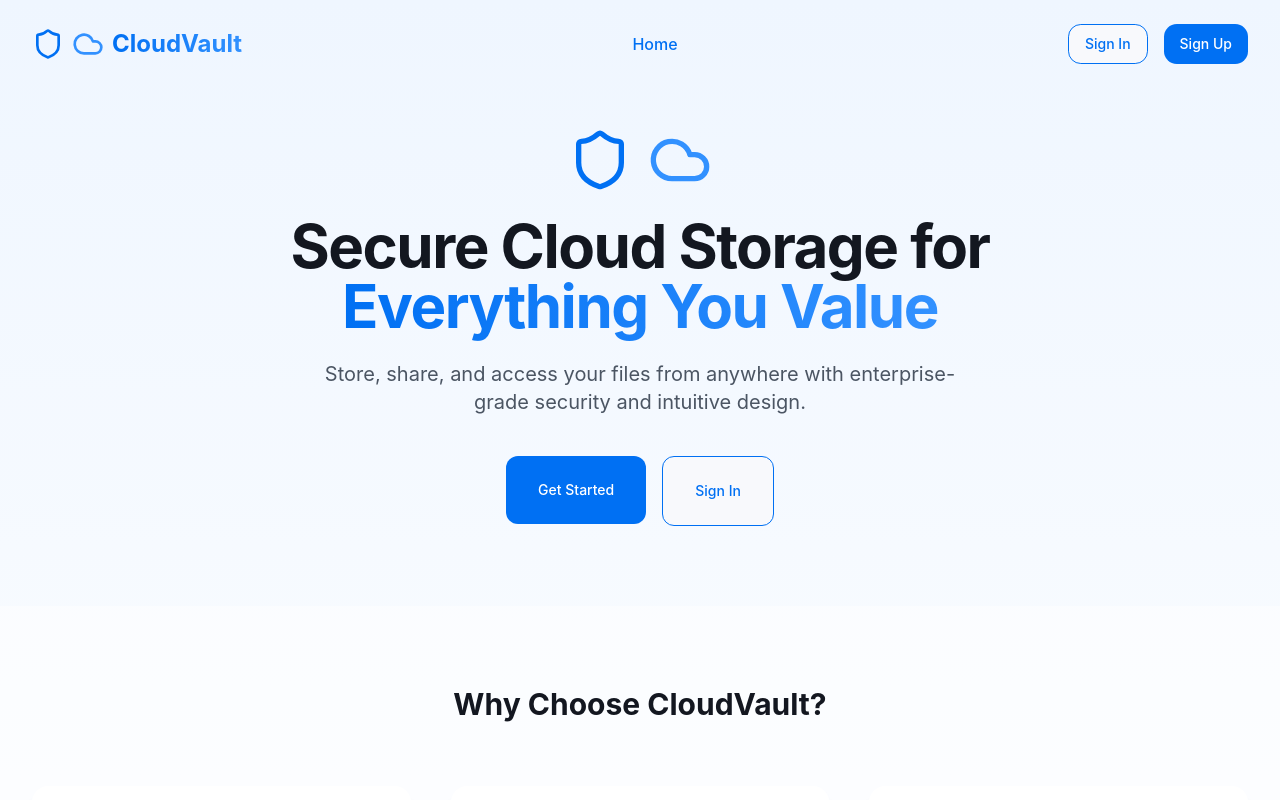
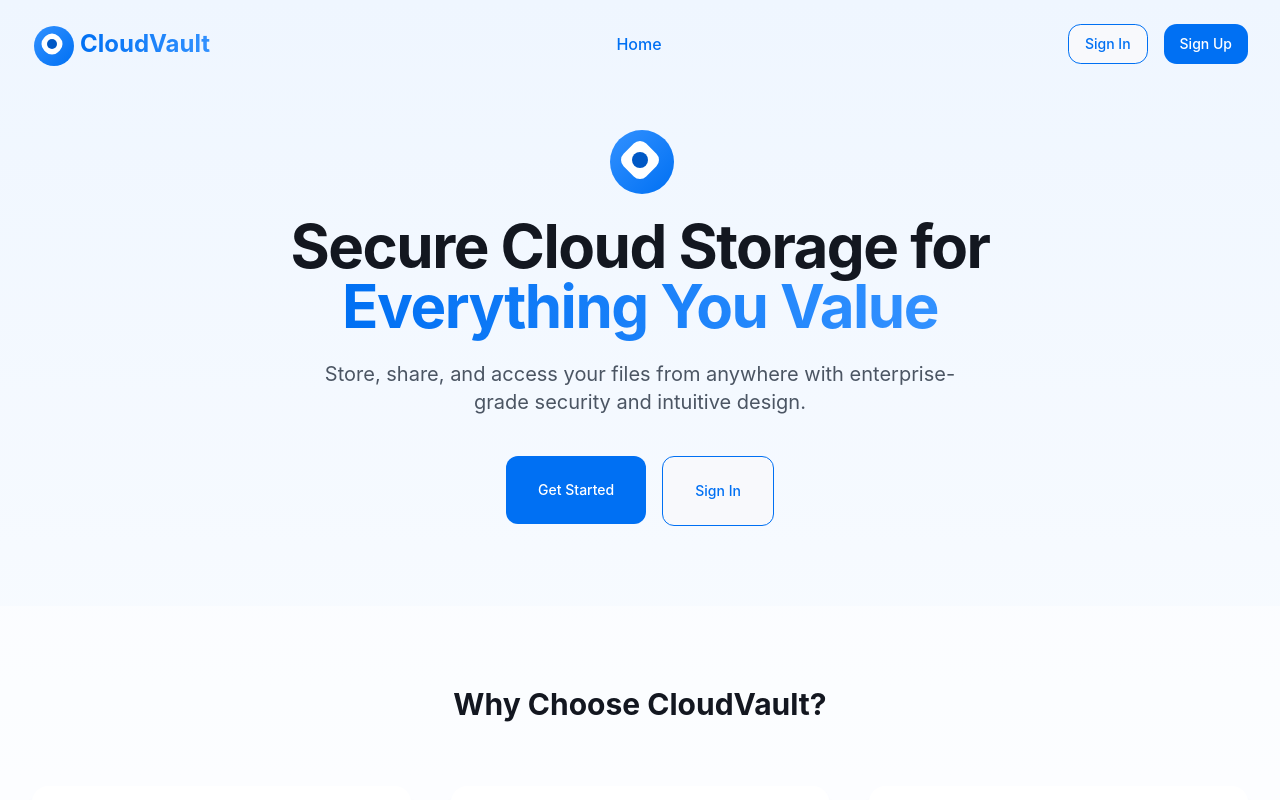
Before and after one commit to SOMESH19MISHRA/vaulty-helper, a React (Vite) app: page / in a window 1280 px wide. Shown: the top 800 px of the page. Built offline with nearby package versions, Linux system fonts and the light colour scheme.

Commit message:
Remove logo and add custom one
Replaced the default logo with a custom one.

```diff
--- /dev/null
+++ b/src/components/Logo.tsx
@@ -0,0 +1,38 @@
+
+import React from "react";
+
+interface LogoProps {
+  size?: "sm" | "md" | "lg";
+  withText?: boolean;
+}
+
+const Logo: React.FC<LogoProps> = ({ size = "md", withText = true }) => {
+  const sizeClasses = {
+    sm: "w-8 h-8",
+    md: "w-10 h-10",
+    lg: "w-16 h-16",
+  };
+
+  return (
+    <div className={`flex items-center ${withText ? "space-x-2" : ""}`}>
+      <div className={`relative ${sizeClasses[size]}`}>
+        {/* Outer cloud shape */}
+        <div className="absolute inset-0 bg-gradient-to-br from-cloud-light to-cloud rounded-full transform translate-x-0.5 translate-y-0.5"></div>
+
+        {/* Inner vault shape */}
+        <div className="absolute inset-0 flex items-center justify-center">
+          <div className="w-1/2 h-1/2 bg-white rounded-sm transform rotate-45"></div>
+          <div className="absolute w-1/4 h-1/4 bg-cloud-dark rounded-full"></div>
+        </div>
+      </div>
+
+      {withText && (
+        <span className="text-2xl font-bold bg-clip-text text-transparent bg-gradient-to-r from-cloud to-cloud-light">
+          CloudVault
+        </span>
+      )}
+    </div>
+  );
+};
+
+export default Logo;
--- a/src/components/NavBar.tsx
+++ b/src/components/NavBar.tsx
@@ -1,9 +1,8 @@
-
 import React, { useState, useEffect } from "react";
 import { Link, useLocation } from "react-router-dom";
 import { Button } from "@/components/ui/button";
 import { useAuth } from "@/contexts/AuthContext";
-import { Cloud, Shield } from "lucide-react";
+import Logo from "./Logo";
 
 const NavBar: React.FC = () => {
   const { user, signOut } = useAuth();
@@ -30,11 +29,7 @@ const NavBar: React.FC = () => {
       <div className="container max-w-7xl mx-auto px-4 sm:px-6 lg:px-8">
         <div className="flex justify-between items-center">
           <Link to="/" className="flex items-center space-x-2">
-            <Shield className="text-cloud w-8 h-8" />
-            <Cloud className="text-cloud-light w-8 h-8" />
-            <span className="text-2xl font-bold bg-clip-text text-transparent bg-gradient-to-r from-cloud to-cloud-light">
-              CloudVault
-            </span>
+            <Logo />
           </Link>
 
           <nav className="hidden md:flex items-center space-x-1">
--- a/src/pages/Index.tsx
+++ b/src/pages/Index.tsx
@@ -3,7 +3,7 @@ import { Button } from '@/components/ui/button';
 import { Link } from 'react-router-dom';
 import { useAuth } from '@/contexts/AuthContext';
 import NavBar from '@/components/NavBar';
-import { Cloud, Shield } from 'lucide-react';
+import Logo from '@/components/Logo';
 
 const Index = () => {
   const { user } = useAuth();
@@ -15,9 +15,8 @@ const Index = () => {
       <main className="flex-1 flex flex-col">
         {/* Hero Section */}
         <section className="pt-32 pb-20 px-4 sm:px-6 lg:px-8 flex flex-col items-center text-center">
-          <div className="flex items-center justify-center mb-6">
-            <Shield className="text-cloud w-16 h-16 mr-4" />
-            <Cloud className="text-cloud-light w-16 h-16" />
+          <div className="mb-6">
+            <Logo size="lg" withText={false} />
           </div>
           <h1 className="text-5xl md:text-6xl font-bold tracking-tight mb-6 max-w-4xl mx-auto animate-fade-up">
             Secure Cloud Storage for <span className="bg-clip-text text-transparent bg-gradient-to-r from-cloud to-cloud-light">Everything You Value</span>
```
